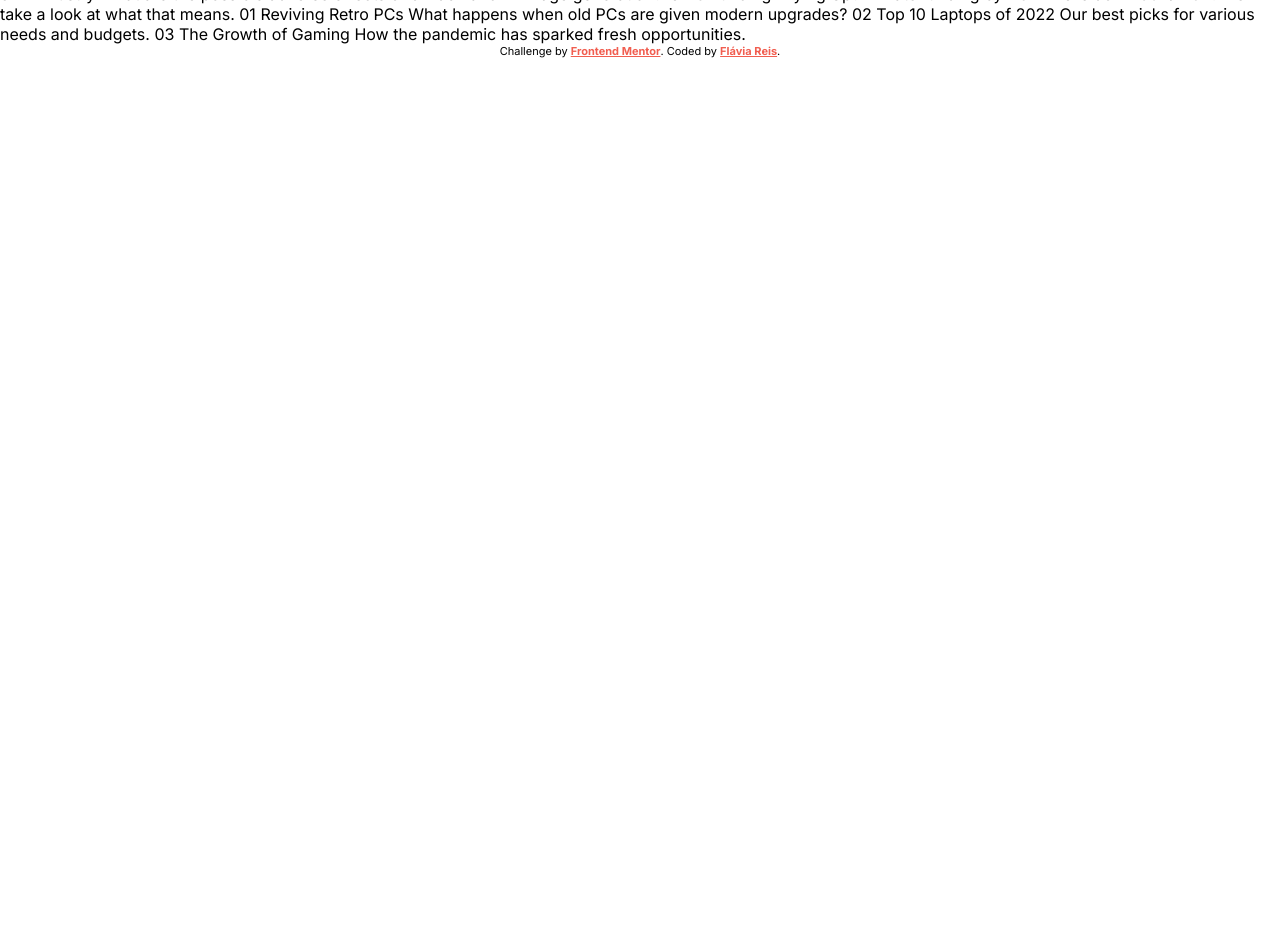
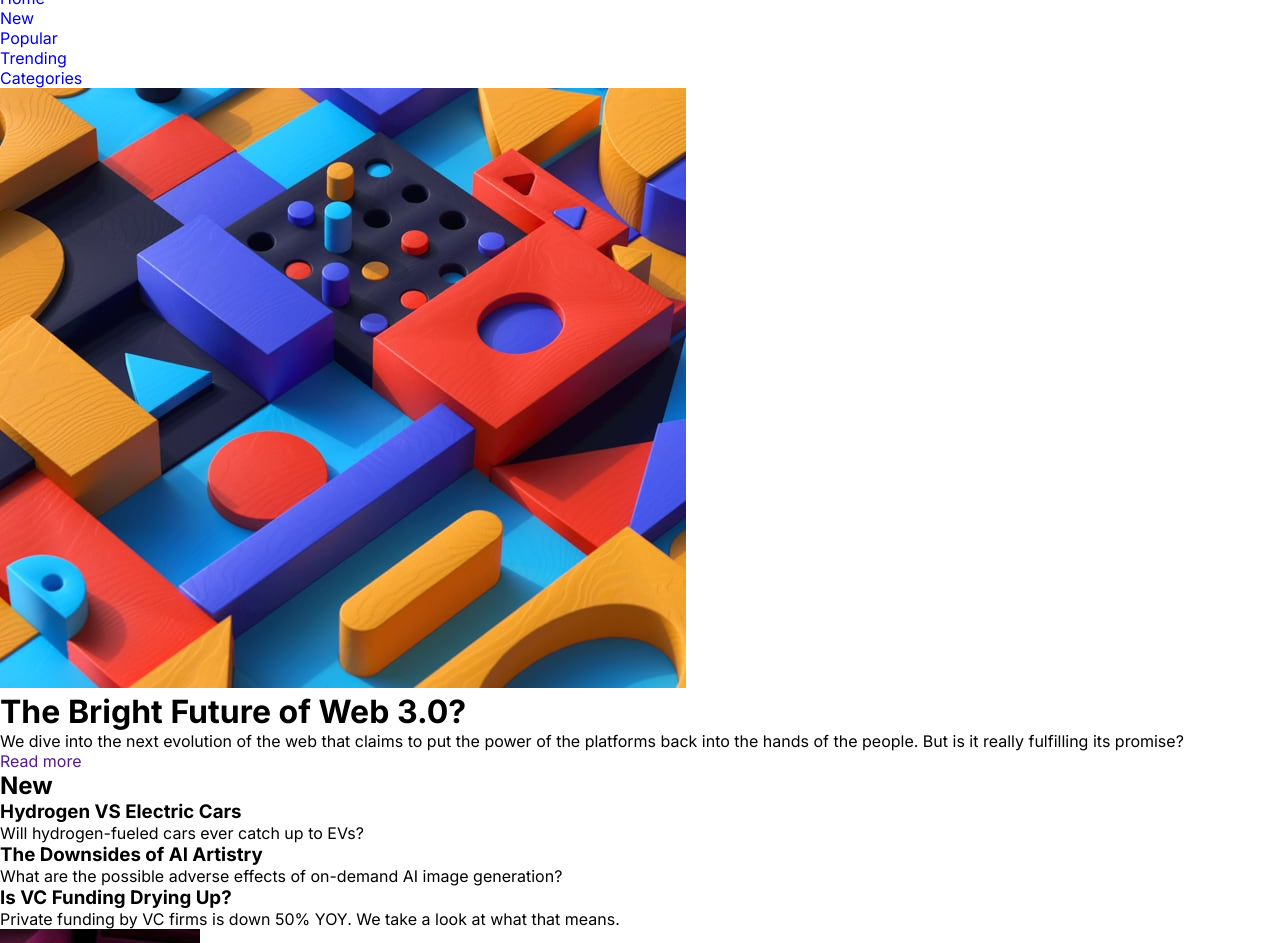
Before and after one commit to flaviare1s/news-homepage, a plain HTML site: page index.html in a window 1280 px wide. Shown: the part 56-999 px from the top of the page. Before the commit the page ends 800 px from the top, so only its background shows below. Drawn offline with Linux system fonts and the light colour scheme.

Commit message:
Created the HTML structure

```diff
--- a/index.html
+++ b/index.html
@@ -15,41 +15,72 @@
 </head>
 <body>
 
-  Home
-  New
-  Popular
-  Trending
-  Categories
+  <header>
+    <img src="./assets/images/logo.svg" alt="logo">
+    <nav aria-label="primaria">
+      <ul>
+        <li><a href="#">Home</a></li>
+        <li><a href="#">New</a></li>
+        <li><a href="#">Popular</a></li>
+        <li><a href="#">Trending</a></li>
+        <li><a href="#">Categories</a></li>
+      </ul>
+    </nav>
+  </header>
 
-  The Bright Future of Web 3.0?
+  <main>
+    <figure>
+      <img class="desktop" src="./assets/images/image-web-3-desktop.jpg" alt="Colored blocks">
+      <img class="mobile" src="./assets/images/image-web-3-mobile.jpg" alt="Colored blocks">
+    </figure>
 
-  We dive into the next evolution of the web that claims to put the power of the platforms back into the hands of the people.
-  But is it really fulfilling its promise?
+    <h1>The Bright Future of Web 3.0?</h1>
 
-  Read more
+    <section>
+      <p>
+        We dive into the next evolution of the web that claims to put the power of the platforms back into the hands of the people.
+        But is it really fulfilling its promise?
+      </p>
+      <a href="">Read more</a>
+    </section>
 
-  New
+    <section>
+      <h2>New</h2>
+      <article>
+        <h3>Hydrogen VS Electric Cars</h3>
+        <p>Will hydrogen-fueled cars ever catch up to EVs?</p>
+      </article>
+      <article>
+        <h3>The Downsides of AI Artistry</h3>
+        <p>What are the possible adverse effects of on-demand AI image generation?</p>
+      </article>
+      <article>
+        <h3>Is VC Funding Drying Up?</h3>
+        <p>Private funding by VC firms is down 50% YOY. We take a look at what that means.</p>
+      </article>
+    </section>
 
-  Hydrogen VS Electric Cars
-  Will hydrogen-fueled cars ever catch up to EVs?
+    <section>
+      <img src="./assets/images/image-retro-pcs.jpg" alt="Retro PCs">
+      <p>01</p>
+      <h3>Reviving Retro PCs</h3>
+      <p>What happens when old PCs are given modern upgrades?</p>
+    </section>
 
-  The Downsides of AI Artistry
-  What are the possible adverse effects of on-demand AI image generation?
+    <section>
+      <img src="./assets/images/image-top-laptops.jpg" alt="Keyboard">
+      <p>02</p>
+      <h3>Top 10 Laptops of 2022</h3>
+      <p>Our best picks for various needs and budgets.</p>
+    </section>
 
-  Is VC Funding Drying Up?
-  Private funding by VC firms is down 50% YOY. We take a look at what that means.
-
-  01
-  Reviving Retro PCs
-  What happens when old PCs are given modern upgrades?
-
-  02
-  Top 10 Laptops of 2022
-  Our best picks for various needs and budgets.
-
-  03
-  The Growth of Gaming
-  How the pandemic has sparked fresh opportunities.
+    <section>
+      <img src="./assets/images/image-gaming-growth.jpg" alt="Joystick">
+      <p>03</p>
+      <h3>The Growth of Gaming</h3>
+      <p>How the pandemic has sparked fresh opportunities.</p>
+    </section>
+  </main>
 
   <footer class="attribution">
     Challenge by <a href="https://www.frontendmentor.io?ref=challenge" target="_blank">Frontend Mentor</a>.
--- a/style.css
+++ b/style.css
@@ -13,8 +13,16 @@
   box-sizing: border-box;
 }
 
+a {
+  text-decoration: none;
+}
+
 body {
   font-family: 'Inter', sans-serif;
+}
+
+.desktop {
+  display: none;
 }
 
 .attribution {
```
